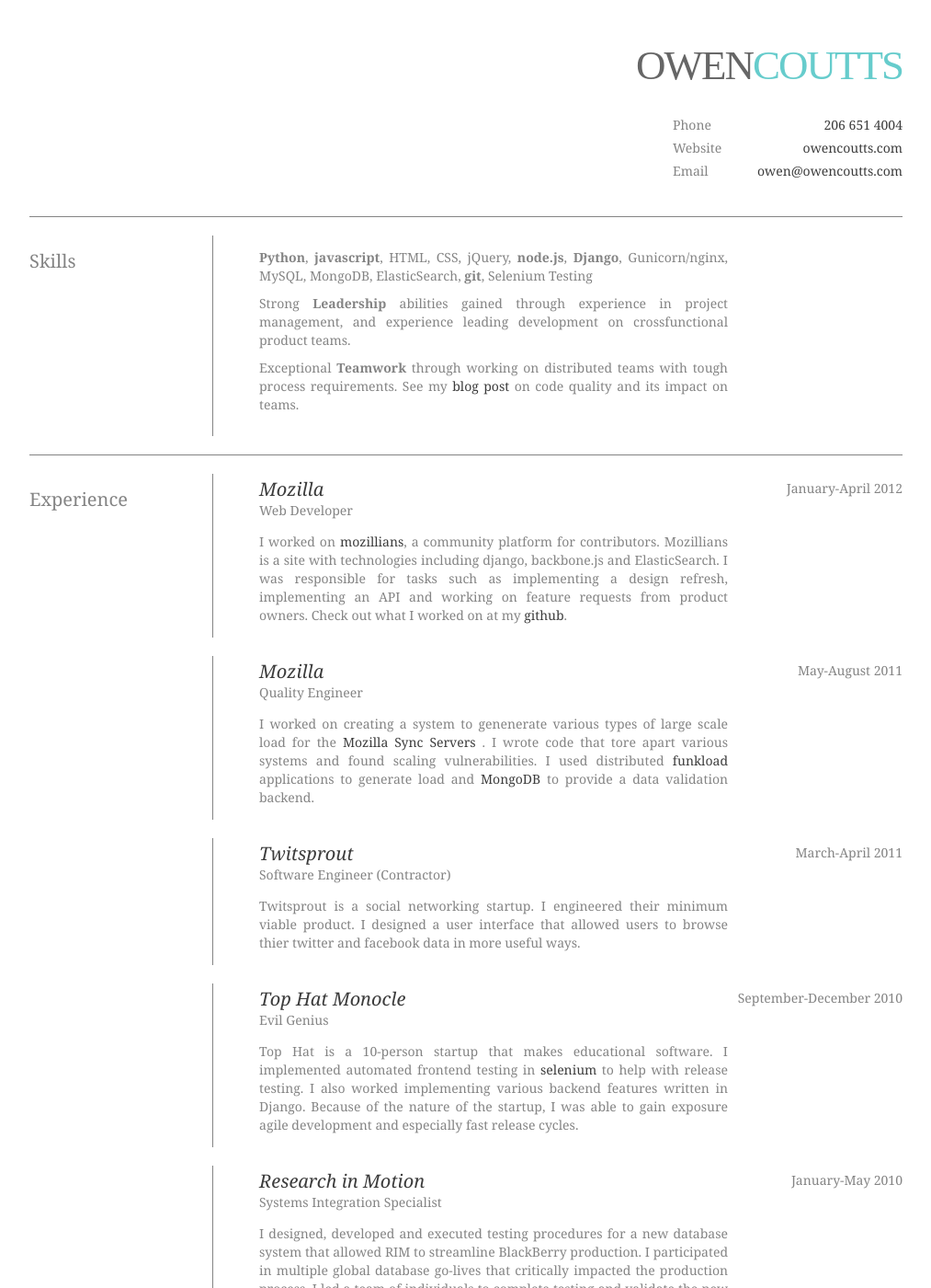
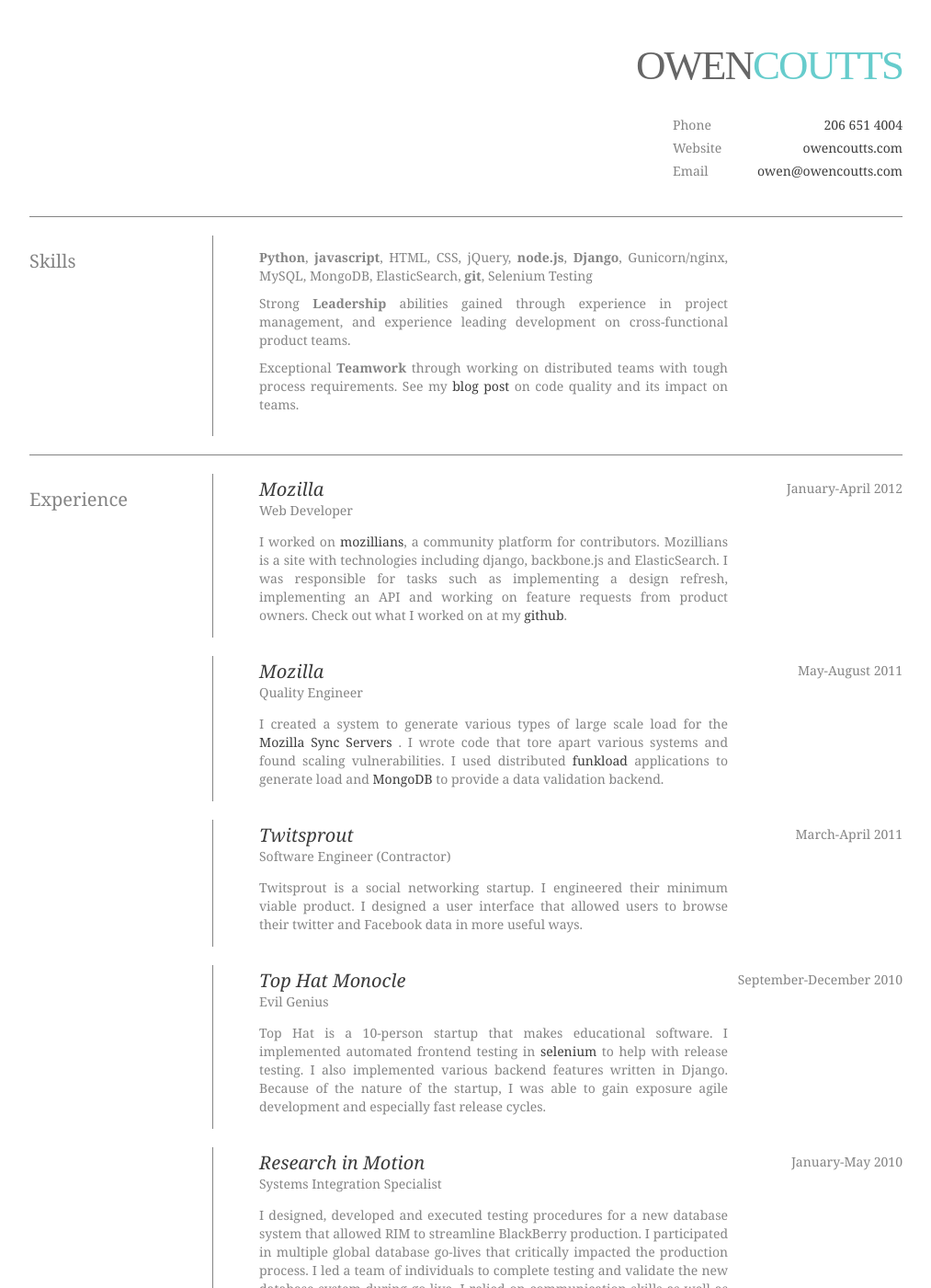
Before and after one commit to tallowen/tallowen.github.com, a Jekyll site: the page resume.html, which Jekyll copies as it is, in a window 1280 px wide and 1400 px high. Shown: the whole window at 92% size, without its empty margins (133-1146 px from the left). Built offline with Jekyll 4.4.1, drawn with Linux system fonts in a browser that asks for light colours.

Commit message:
Update resume.html

```diff
--- a/resume.html
+++ b/resume.html
@@ -259,7 +259,7 @@ div.section{
         <div class="description">
           <ul>
             <li><em>Python</em>, <em>javascript</em>, HTML, CSS, jQuery, <em>node.js</em>, <em>Django</em>, Gunicorn/nginx, MySQL, MongoDB, ElasticSearch, <em>git</em>, Selenium Testing</li>
-            <li>Strong <em>Leadership</em> abilities gained through experience in project management, and experience leading development on crossfunctional product teams.</li>
+            <li>Strong <em>Leadership</em> abilities gained through experience in project management, and experience leading development on cross-functional product teams.</li>
             <li>Exceptional <em>Teamwork</em> through working on distributed teams with tough process requirements. See my <a href="http://owencoutts.com/blog/2012/04/26/Code-Quality-and-Why-You-Care.html">blog post</a> on code quality and its impact on teams.</li>
           </ul>
         </div>
@@ -280,7 +280,7 @@ div.section{
           <h4>Quality Engineer</h4>
           <div class="date">May-August 2011</div>
           <div class="description">
-            <p>I worked on creating a system to genenerate various types of large scale load for the <a href = "https://services.mozilla.com/">Mozilla Sync Servers </a>. I wrote code that tore apart various systems and found scaling vulnerabilities. I used distributed <a href="http://funkload.nuxeo.org/">funkload</a> applications to generate load and <a href="http://www.mongodb.org/">MongoDB</a> to provide a data validation backend.</p>
+            <p>I created a system to generate various types of large scale load for the <a href = "https://services.mozilla.com/">Mozilla Sync Servers </a>. I wrote code that tore apart various systems and found scaling vulnerabilities. I used distributed <a href="http://funkload.nuxeo.org/">funkload</a> applications to generate load and <a href="http://www.mongodb.org/">MongoDB</a> to provide a data validation backend.</p>
           </div>
         </div>
 
@@ -289,7 +289,7 @@ div.section{
           <h4>Software Engineer (Contractor)</h4>
           <div class="date">March-April 2011</div>
           <div class="description">
-              <p>Twitsprout is a social networking startup. I engineered their minimum viable product. I designed a user interface that allowed users to browse thier twitter and facebook data in more useful ways.</p>
+              <p>Twitsprout is a social networking startup. I engineered their minimum viable product. I designed a user interface that allowed users to browse their twitter and Facebook data in more useful ways.</p>
           </div>
         </div>
 
@@ -300,7 +300,7 @@ div.section{
           <div class="description">
             <p>Top Hat is a 10-person startup that makes educational
             software. I implemented automated frontend testing in <a href ="http://seleniumhq.org/">selenium</a>
-            to help with release testing. I also worked implementing various backend features written in Django.
+            to help with release testing. I also implemented various backend features written in Django.
             Because of the nature of the startup, I was able to gain exposure agile development and especially fast
             release cycles.</p>
           </div>
```
